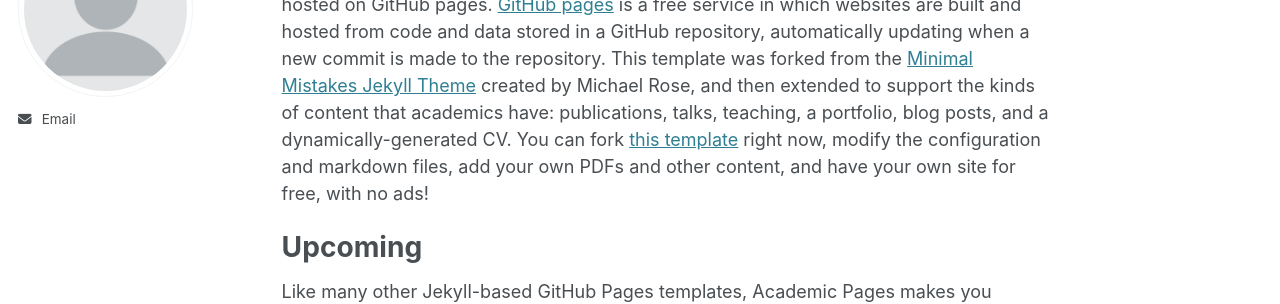
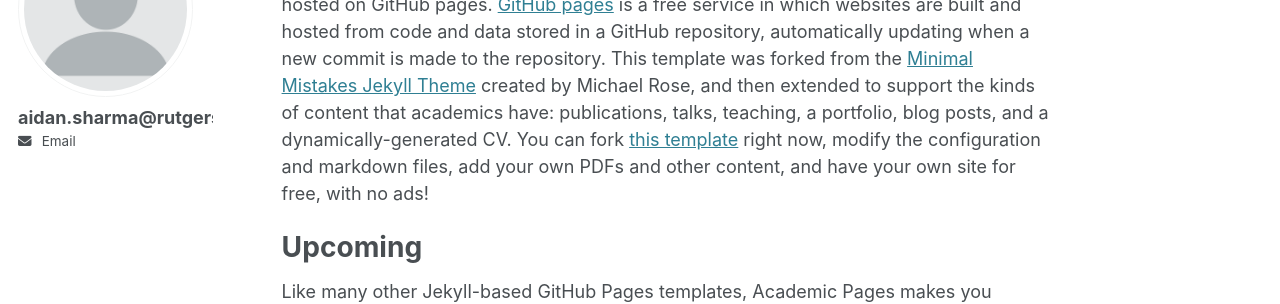
Before and after one commit to aidansharma98/aidansharma98.github.io, a Jekyll site: the page built from _pages/about.md, in a window 1280 px wide. Shown: the part 184-488 px from the top of the page. Built offline with Jekyll 4.4.1, drawn with Linux system fonts in a browser that asks for light colours.

Commit message:
Update _config.yml

```diff
--- a/_config.yml
+++ b/_config.yml
@@ -23,7 +23,7 @@ repository               : "aidansharma98/aidansharma98.github.io"
 author:
   # Biographic information
   avatar           : "profile.png"
-  name             : #"Aidan Sharma"
+  name             : "aidan.sharma@rutgers.edu"
   pronouns         : # example: "she/her"
   bio              : #"PhD Student in Linguistics"
   location         : #"Earth"
```
